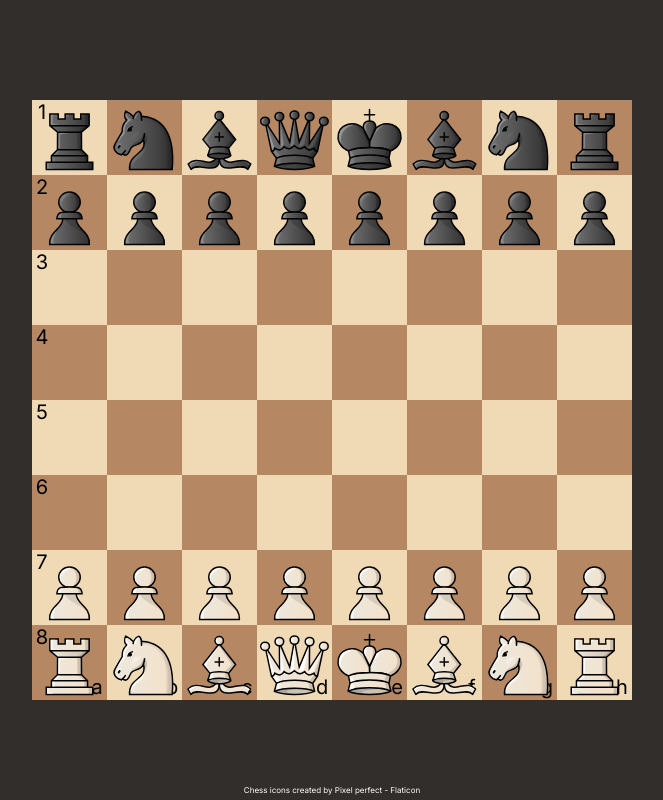
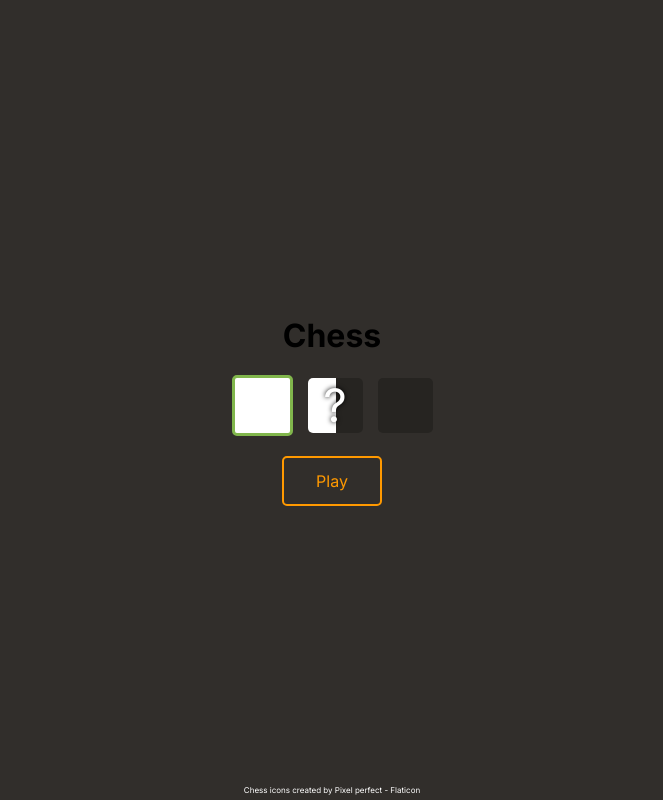
Before and after one commit to mikyven/react-ts-chess, a React (Vite) app: page / in a window 1280 px wide. Shown: the whole page, without its empty margins (308-971 px from the left). Built offline with nearby package versions, Linux system fonts and the light colour scheme.

Commit message:
fixed bugs; fixed coordinates; added color selecting; remade hints

```diff
--- a/src/App.tsx
+++ b/src/App.tsx
@@ -3,19 +3,58 @@ import './styles/App.scss';
 import { Board } from './components/Board';
 
 export function App(): ReactElement {
-  const [isPlaying, setIsPlaying] = useState<boolean>(true);
+  const [isPlaying, setIsPlaying] = useState<boolean>(false);
+  const inputColors = ['white', 'random', 'black'];
+  const [curVal, setCurVal] = useState<string>('white');
+  let isFlipped: boolean = false;
+
+  switch (curVal) {
+    case 'white':
+      isFlipped = false;
+      break;
+    case 'black':
+      isFlipped = true;
+      break;
+    case 'random':
+      isFlipped = Boolean(Math.floor(Math.random() * 2));
+      break;
+    default:
+      break;
+  }
 
   return (
     <>
       {!isPlaying && (
         <>
           <h1 className="header">Chess</h1>
+          <form className="select-color_parent">
+            {inputColors.map((i) => (
+              <label
+                className={`select-color_label select-color_${i} ${curVal === i ? 'select-color_label__active' : ''}`}
+                htmlFor={`select_${i}`}
+                key={`${i}_label`}
+              >
+                {' '}
+                <input
+                  type="radio"
+                  name="select-color"
+                  id={`select_${i}`}
+                  className="select-color_input"
+                  onChange={(e): void => {
+                    if (e.target.id.slice(7) !== curVal)
+                      setCurVal(e.target.id.slice(7));
+                  }}
+                  key={`${i}_input`}
+                />
+              </label>
+            ))}
+          </form>
           <button className="play-btn" onClick={(): void => setIsPlaying(true)}>
             Play
           </button>
         </>
       )}
-      {isPlaying && <Board />}
+      {isPlaying && <Board flipped={isFlipped} />}
       <a
         className="attribute-link"
         href="https://www.flaticon.com/free-icons/chess"
--- a/src/components/Board.tsx
+++ b/src/components/Board.tsx
@@ -3,7 +3,8 @@ import '../styles/Board.scss';
 import { Piece } from './Pieces';
 import { onPieceGrab } from './PiecesGrabHandlers';
 
-export function Board(): ReactElement {
+export function Board(props: { flipped: boolean }): ReactElement {
+  const { flipped } = props;
   interface PieceObj {
     piece: string;
     pos: number;
@@ -153,15 +154,12 @@ export function Board(): ReactElement {
 
       if (
         p.parentElement &&
-        (Object.values(p.parentElement.children).some((i) =>
-          i.classList.contains('hint')
-        ) ||
-          p.classList.contains('hint') ||
-          p.firstElementChild?.classList.contains('hint'))
+        (p.classList.contains('hint') || p.classList.contains('hint_child'))
       ) {
-        let el = p;
-        if (!p.firstElementChild?.classList.contains('hint'))
-          el = p.parentElement;
+        const parent = p.parentElement;
+        let el = parent;
+        if (parent.parentElement && p.classList.contains('hint_child'))
+          el = parent.parentElement;
 
         if (activePiece && activePiece.classList[1][0] === turn) {
           const pos = +el.classList[1].slice(-2);
@@ -251,8 +249,16 @@ export function Board(): ReactElement {
 
   const squaresArr: ReactElement[] = [];
 
-  for (let x = 1; x <= 8; x++) {
-    for (let y = 1; y <= 8; y++) {
+  for (
+    let x = flipped ? 8 : 1;
+    flipped ? x >= 1 : x <= 8;
+    flipped ? x-- : x++
+  ) {
+    for (
+      let y = flipped ? 8 : 1;
+      flipped ? y >= 1 : y <= 8;
+      flipped ? y-- : y++
+    ) {
       const pos = `${9 - x}${y}`;
       squaresArr.push(
         <div
@@ -264,10 +270,18 @@ export function Board(): ReactElement {
             j.pos === +pos ? <Piece piece={j.piece} key={pos} /> : false
           )}
           {movesArr?.map((k) =>
-            +pos === k ? <div className="hint hint_move" key={k} /> : null
+            +pos === k ? (
+              <div className="hint" key={k - 2387}>
+                <div className="hint_child hint_move" />
+              </div>
+            ) : null
           )}
           {capturesArr?.map((k) =>
-            +pos === k ? <div className="hint hint_capture" key={k} /> : null
+            +pos === k ? (
+              <div className="hint" key={k + 9871}>
+                <div className="hint_child hint_capture" />
+              </div>
+            ) : null
           )}
         </div>
       );
@@ -278,12 +292,12 @@ export function Board(): ReactElement {
 
   for (let x = 1, y = 1; x <= 8 && y <= 8; x++, y++) {
     coordinates[0].push(
-      <div className="coordinate coordinate_number" key={x + 947}>
-        {x}
+      <div className="coordinate" key={x + 947}>
+        {9 - x}
       </div>
     );
     coordinates[1].push(
-      <div className="coordinate coordinate_letter" key={y + 484}>
+      <div className="coordinate" key={y + 484}>
         {String.fromCharCode(y + 96)}
       </div>
     );
@@ -291,7 +305,7 @@ export function Board(): ReactElement {
 
   return (
     <div
-      className="board"
+      className={`board${flipped ? ' flipped' : ''}`}
       ref={boardRef}
       onMouseDown={onMouseDown}
       onMouseMove={onMouseMove}
@@ -305,29 +319,3 @@ export function Board(): ReactElement {
     </div>
   );
 }
-
-// function displayCoordinates(sqrNum: string): ReactElement | boolean {
-//   const lettersArr = ['a', 'b', 'c', 'd', 'e', 'f', 'g', 'h'];
-
-//   if (sqrNum[1] === '1' && sqrNum[0] !== '1') {
-//     return <p className="coordinate coordinate__number">{sqrNum[0]}</p>;
-//   }
-//   if (sqrNum[0] === '1' && sqrNum[1] !== '1') {
-//     return (
-//       <p className="coordinate coordinate__letter">
-//         {lettersArr[+sqrNum[1] - 1]}
-//       </p>
-//     );
-//   }
-//   if (sqrNum[0] === '1' && sqrNum[1] === '1') {
-//     return (
-//       <>
-//         <p className="coordinate coordinate__number">{sqrNum[0]}</p>
-//         <p className="coordinate coordinate__letter">
-//           {lettersArr[+sqrNum[1] - 1]}
-//         </p>
-//       </>
-//     );
-//   }
-//   return false;
-// }
--- a/src/styles/App.scss
+++ b/src/styles/App.scss
@@ -11,6 +11,53 @@
 
 .header {
   user-select: none;
+  margin-bottom: 20px;
+}
+
+.select-color_parent {
+  display: flex;
+  gap: 15px;
+  align-items: center;
+  flex-direction: row;
+  margin-bottom: 20px;
+
+  .select-color_input {
+    display: none;
+  }
+
+  .select-color_label {
+    width: 55px;
+    height: 55px;
+    border-radius: 5px;
+    font-size: 46px;
+    font-family: inherit;
+    color: white;
+    text-shadow: 0px 0px 5px black;
+    cursor: pointer;
+    display: flex;
+    justify-content: center;
+    align-items: center;
+
+    &.select-color_label__active {
+      border: 3px solid #81b64c;
+    }
+
+    &.select-color_white {
+      background-color: white;
+    }
+
+    &.select-color_random {
+      background: linear-gradient(90deg, white 50%, #262421 50%);
+
+      &::before {
+        content: '?';
+      }
+    }
+
+    &.select-color_black {
+      background-color: #262421;
+    }
+  }
 }
 
 .play-btn {
--- a/src/styles/Board.scss
+++ b/src/styles/Board.scss
@@ -6,6 +6,7 @@
   grid-template-rows: repeat(8, 1fr);
 
   .coordinate_parent {
+    z-index: 0;
     position: absolute;
     height: inherit;
     width: inherit;
@@ -14,26 +15,72 @@
     flex-direction: column;
 
     .coordinates_vertical {
+      margin-top: 0.5vh;
       height: inherit;
       display: flex;
       flex-direction: column;
-      gap: calc(75vh / 8 - 25px);
+      gap: calc(75vh / 8 - 1.25vw);
+
+      .coordinate:nth-child(even) {
+        color: #f0d9b5;
+      }
+
+      .coordinate:nth-child(odd) {
+        color: #b58863;
+      }
     }
 
     .coordinates_horizontal {
+      margin-bottom: 0.5vh;
       width: inherit;
       display: flex;
       flex-direction: row;
       justify-content: flex-end;
-      gap: calc(75vh / 8 - 20px);
+      gap: calc(75vh / 8 - 1.25vw);
+
+      .coordinate:nth-child(odd) {
+        color: #f0d9b5;
+      }
+
+      .coordinate:nth-child(even) {
+        color: #b58863;
+      }
     }
 
     .coordinate {
-      font-size: 20px;
+      font-size: 1.1vw;
+      font-weight: 500;
       user-select: none;
-      width: 20px;
-      height: 25px;
+      width: 1.25vw;
+      height: 1.25vw;
       margin: 0;
+    }
+  }
+
+  &.flipped {
+    .coordinates_vertical {
+      flex-direction: column-reverse;
+      justify-content: flex-end;
+
+      .coordinate:nth-child(odd) {
+        color: #f0d9b5;
+      }
+
+      .coordinate:nth-child(even) {
+        color: #b58863;
+      }
+    }
+    .coordinates_horizontal {
+      flex-direction: row-reverse;
+      justify-content: flex-start;
+
+      .coordinate:nth-child(even) {
+        color: #f0d9b5;
+      }
+
+      .coordinate:nth-child(odd) {
+        color: #b58863;
+      }
     }
   }
 
--- a/src/styles/Pieces.scss
+++ b/src/styles/Pieces.scss
@@ -18,20 +18,28 @@
 }
 
 .hint {
+  position: absolute;
   align-self: center;
   z-index: 1;
-  border-radius: 50%;
+  height: calc(75vh / 8);
+  width: calc(75vh / 8);
+  display: flex;
+  align-items: center;
+  justify-content: center;
 
-  &.hint_move {
+  .hint_child {
+    border-radius: 50%;
+  }
+
+  .hint_move {
     height: 3.25vh;
     width: 3.25vh;
     background-color: rgba(0, 0, 0, 0.15);
   }
 
-  &.hint_capture {
-    position: absolute;
-    height: calc(75vh / 8);
-    width: calc(75vh / 8);
+  .hint_capture {
+    height: inherit;
+    width: inherit;
     border: 1vh solid rgba(0, 0, 0, 0.15);
     box-sizing: border-box;
   }
```
